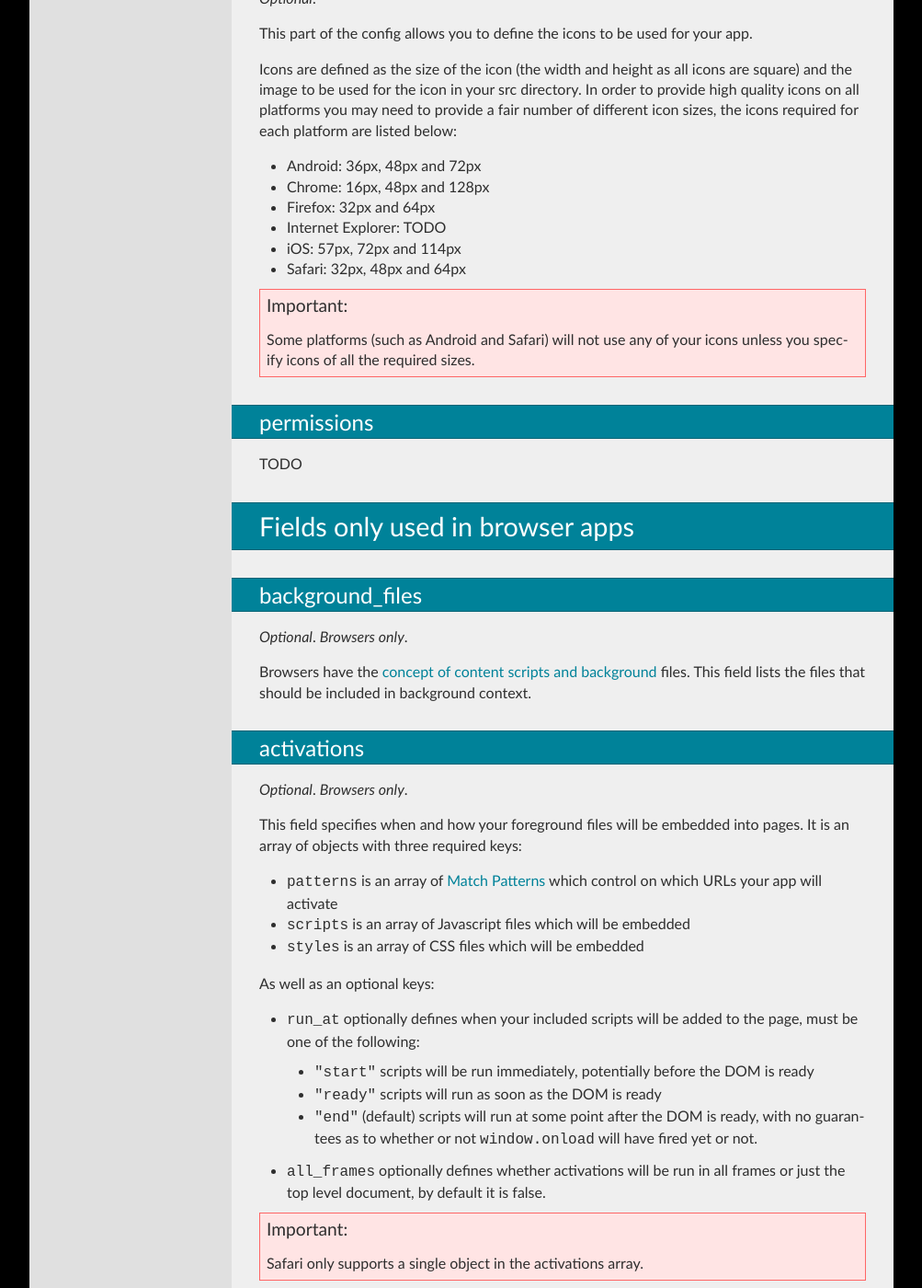
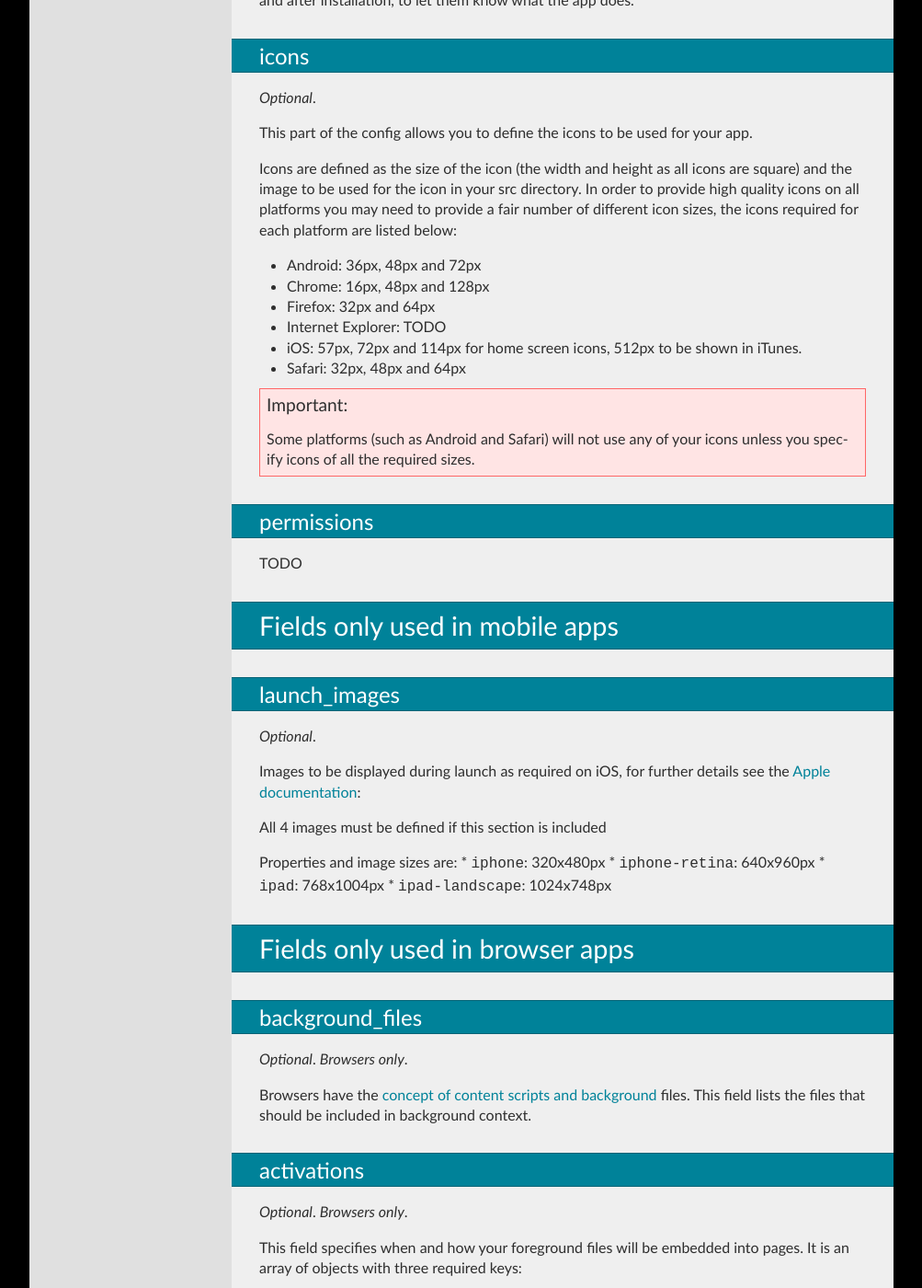
Before and after one commit to trigger-corp/Forge-Documentation, a Sphinx documentation site: the page built from source/config.rst, in a window 1280 px wide and 1400 px high, scrolled down 1992 px. Shown: the whole window at 92% size, without its empty margins (138-1141 px from the left). Built offline with Sphinx 7.4.7, drawn with Linux system fonts in a browser that asks for light colours; some of the changed text lies outside the part shown.

Commit message:
Document launch images and 512px itunes icon.

```diff
--- a/source/config.rst
+++ b/source/config.rst
@@ -22,6 +22,12 @@ Below is a template of a ``config.json`` file with links to a detailed descripti
         ":ref:`icons <field-icons>`": {
           "16": "icon16.png",
           "32": "icon32.png"
+        },
+        ":ref:`launch_images <field-launch_images>`": {
+          "iphone": "iphone.png",
+          "iphone-retina": "iphone-retina.png",
+          "ipad": "ipad.png",
+          "ipad-landscape": "ipad-landscape.png"
         },
         ":ref:`permissions <field-permissions>`": ["tabs", "http://trigger.io/"],
         ":ref:`background_files <field-background_files>`": ["background.js"],
@@ -111,7 +117,7 @@ Icons are defined as the size of the icon (the width and height as all icons are
 * Chrome: 16px, 48px and 128px
 * Firefox: 32px and 64px
 * Internet Explorer: TODO
-* iOS: 57px, 72px and 114px
+* iOS: 57px, 72px and 114px for home screen icons, 512px to be shown in iTunes.
 * Safari: 32px, 48px and 64px
 
 .. important:: Some platforms (such as Android and Safari) will not use any of your icons unless you specify icons of all the required sizes.
@@ -123,6 +129,25 @@ permissions
 
 TODO
 
+Fields only used in mobile apps
+--------------------------------------------------------------------------------
+
+.. _field-launch_images:
+
+launch_images
+~~~~~~~~~~~~~~~~~~~~~~~~~~~~~~~~~~~~~~~~~~~~~~~~~~~~~~~~~~~~~~~~~~~~~~~~~~~~~~~~
+
+*Optional*.
+
+Images to be displayed during launch as required on iOS, for further details see the `Apple documentation <http://developer.apple.com/library/ios/#documentation/iPhone/Conceptual/iPhoneOSProgrammingGuide/App-RelatedResources/App-RelatedResources.html#//apple_ref/doc/uid/TP40007072-CH6-SW12>`_:
+
+All 4 images must be defined if this section is included
+
+Properties and image sizes are:
+* ``iphone``: 320x480px
+* ``iphone-retina``: 640x960px
+* ``ipad``: 768x1004px
+* ``ipad-landscape``: 1024x748px
 
 Fields only used in browser apps
 --------------------------------------------------------------------------------
```
